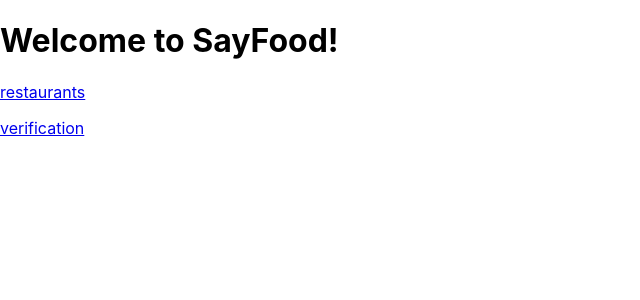
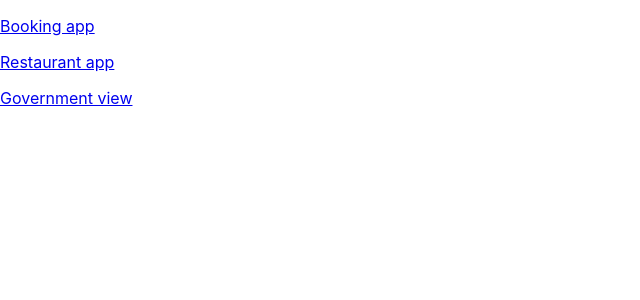
Before and after one commit to mbryla/sayfood, a React (Create React App) app: page / in a window 1280 px wide. Shown: the top 300 px of the page, without its empty margins (0-640 px from the left). Built offline with nearby package versions, Linux system fonts and the light colour scheme.

Commit message:
Create MyRestaurantPage, rework LandingPage

```diff
--- a/src/App.tsx
+++ b/src/App.tsx
@@ -1,10 +1,10 @@
 import React, { FC } from 'react';
-import { BrowserRouter as Router, Route, Switch } from 'react-router-dom';
+import { BrowserRouter as Router, Route, Switch, Redirect } from 'react-router-dom';
 
 import { LandingPage } from './components/LandingPage';
 import { RestaurantDetails } from './components/RestaurantDetails';
 import { RestaurantsList } from './components/RestaurantsList';
-import { VerificationPage } from './components/VerificationPage';
+import { MyRestaurantPage } from './components/myrestaurant/MyRestaurantPage';
 
 interface AppProps {}
 
@@ -12,23 +12,23 @@
   // todo add
   // todo add reporting violations page
   return (
-    <main>
-      <h1>Welcome to SayFood!</h1>
     <Router>
       <Switch>
         <Route exact path="/">
           <LandingPage />
         </Route>
-          <Route exact path="/restaurants">
+        <Route exact path="/booking">
+          <Redirect to="/booking/restaurants" />
+        </Route>
+        <Route exact path="/booking/restaurants">
           <RestaurantsList />
         </Route>
-          <Route exact path="/restaurants/:id" children={<RestaurantDetails />} />
-          <Route exact path="/verification">
-            <VerificationPage />
+        <Route exact path="/booking/restaurants/:id" children={<RestaurantDetails />} />
+        <Route exact path="/myrestaurant/">
+          <MyRestaurantPage />
         </Route>
         <Route path="*">Not found (404)</Route>
       </Switch>
     </Router>
-    </main>
   );
 };
--- a/src/api/mocks.ts
+++ b/src/api/mocks.ts
@@ -62,3 +62,5 @@
     reservations: {},
   },
 };
+
+export const mockMyRestaurantId = 'antonio-mozzi';
--- a/src/components/LandingPage.tsx
+++ b/src/components/LandingPage.tsx
@@ -7,11 +7,15 @@
   return (
     <div>
       <p>
-        <Link to="/restaurants">restaurants</Link>
+        <Link to="/booking">Booking app</Link>
       </p>
       <p>
-        <Link to="/verification">verification</Link>
+        <Link to="/myrestaurant">Restaurant app</Link>
       </p>
+      <p>
+        <Link to="/government" style={{ pointerEvents: "none"}} onClick={e => e.preventDefault()}>Government view</Link>
+      </p>
+
     </div>
   );
 };
--- /dev/null
+++ b/src/components/myrestaurant/MyRestaurantPage.tsx
@@ -0,0 +1,28 @@
+import React, { FC } from 'react';
+import { useRestaurant } from '../../api/Restaurant';
+import { mockMyRestaurantId } from '../../api/mocks';
+import { Link } from 'react-router-dom';
+
+
+export const MyRestaurantPage: FC<{}> = () => {
+
+  const id = mockMyRestaurantId;
+  const { isError, isLoading, restaurant } = useRestaurant(id || null);
+
+  if(isLoading) {
+    return <p>Loading...</p>;
+  }
+
+  return (
+    <>
+      <header>{isError ? 'Error, please try again later' : restaurant?.name ?? ''}</header>
+      <main>
+        <div>
+          {/* <Link to="/myrestaurant/create">Create a reservation</Link>
+          <Link to="/myrestaurant/verify">Verify a reservation</Link>
+          <Link to="/myrestaurant/cancel">Cancel a reservation</Link> */}
+        </div>
+      </main>
+    </>
+  );
+}
```
Lines whose indentation alone changed are shown as unchanged.
